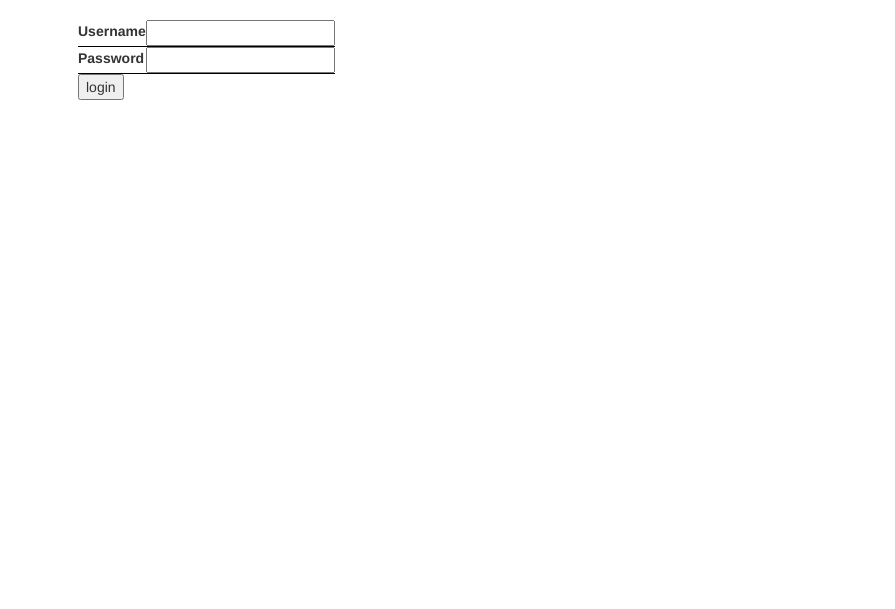
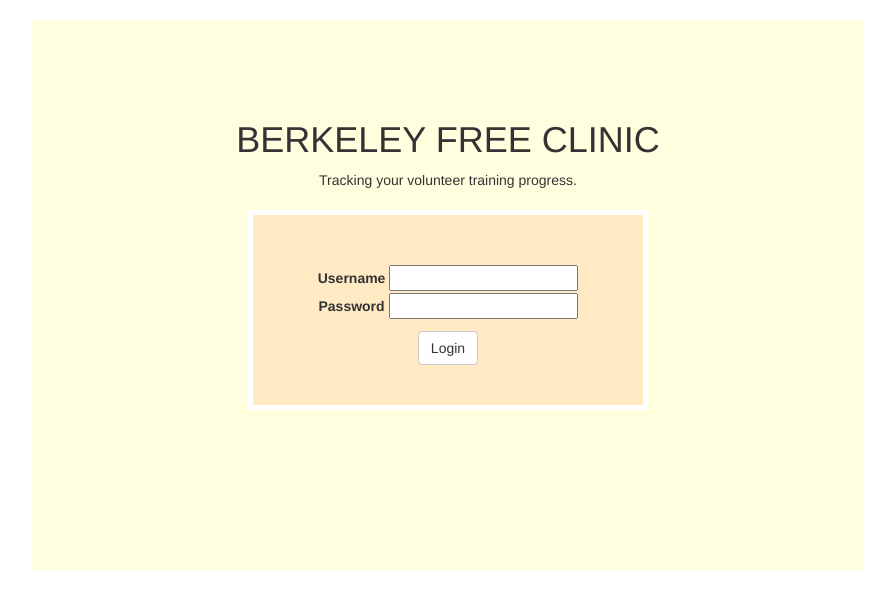
Before and after one commit to wdfn/bfc-volunteer-trainer, a Django app: template freeclinic/trainingtracker/templates/bfctraining/login.html in a window 1280 px wide. Shown: the top 609 px of the page, without its empty margins (192-1087 px from the left). Run offline with Django 3.2, Linux system fonts and the light colour scheme; the template is opened without the code that fills it, so the values that code supplies are empty, except form fields; tables that the repository leaves empty hold one stand-in row (values such as "Sample post"); form fields are guessed from the names that the template uses; some libraries are stand-ins or nearby versions.

Commit message:
login redirects to home page and looks better

```diff
--- a/freeclinic/freeclinic/settings.py
+++ b/freeclinic/freeclinic/settings.py
@@ -91,3 +91,4 @@ STATIC_URL = '/trainingtracker/static/'
 # Login URL
 
 LOGIN_URL = '/login'
+#LOGIN_REDIRECT_URL = '/index'
--- a/freeclinic/trainingtracker/static/css/styles.css
+++ b/freeclinic/trainingtracker/static/css/styles.css
@@ -5,11 +5,48 @@ th {
 }
 
 td {
-	border-bottom: 1px solid black;
+	border-bottom: none;
 }
 
+/*login page css */
+#login_page_wrapper{
+    background-color: rgb(255, 255, 223);
+    padding: 80px;
+    width: 65%;
+    height: 550px;
+    margin-top: 20px;
+    margin-bottom: 20px;
+}
+
+#loginbox {
+	background: rgb(255, 234, 196);
+	width: 400px;
+	height: 200px;
+	padding: 50px;
+	border: solid white 5px;
+}
+
+#bfc_title {
+	margin: 20px;
+}
+
+#login_button{
+	margin: 10px;
+}
+
+.decorative_line{
+	height:2px;
+}
+
+/*other css*/
 #courses tr:hover td{
 	background-color: #FFFF66;
+}
+
+.centered{
+	text-align: center;
+	margin-left: auto;
+	margin-right: auto;
 }
 
 .green {
--- a/freeclinic/trainingtracker/templates/bfctraining/base.html
+++ b/freeclinic/trainingtracker/templates/bfctraining/base.html
@@ -15,8 +15,9 @@
 </head>
 
 <body>
-	<div id = "wrapper">
-		{% block sidebar %}
+
+	{% block sidebar %}
+        <div id = "wrapper">
 		<div id="sidebar-wrapper">
             <ul class="sidebar-nav">
             	<li class="close-button">
@@ -47,8 +48,9 @@
         	}
     	});
     	</script>
-		{% endblock %}
 		<div id = "page-content-wrapper">
+    {% endblock %}
+
 		{% block content %}
 		{% endblock %}
 		</div>
--- a/freeclinic/trainingtracker/templates/bfctraining/login.html
+++ b/freeclinic/trainingtracker/templates/bfctraining/login.html
@@ -3,25 +3,34 @@
 {% block sidebar %} {% endblock %}
 {% block content %}
 
+<div id="login_page_wrapper" class="centered">
+
+	<div id="bfc_title">
+		<h1> BERKELEY FREE CLINIC </h1>
+		<p>Tracking your volunteer training progress.</p>
+	</div>
+
 	{% if form.errors %}
 	<p>Your username and password didn't match. Please try again.</p>
 	{% endif %}
 
+	<div id="loginbox" class="centered">
 		<form method="post" action="{% url 'django.contrib.auth.views.login' %}">
 			{% csrf_token %}
-<table>
-<tr>
-    <td>{{ form.username.label_tag }}</td>
-    <td>{{ form.username }}</td>
-</tr>
-<tr>
-    <td>{{ form.password.label_tag }}</td>
-    <td>{{ form.password }}</td>
-</tr>
-</table>
 
-<input type="submit" value="login" />
-<input type="hidden" name="next" value="{{ next }}" />
+				<div>
+					{{ form.username.label_tag }}
+					{{ form.username }}
+				</div>
+				<div>
+					{{ form.password.label_tag }}
+					{{ form.password }}
+				</div>
+
+			<button type="submit" value="login" class="btn btn-default" id="login_button" />Login</button>
+			<input type="hidden" name="next" value="/index" />
 		</form>
+	</div>
 
+</div>
 {% endblock %}
--- a/freeclinic/trainingtracker/urls.py
+++ b/freeclinic/trainingtracker/urls.py
@@ -4,6 +4,7 @@ from django.contrib.auth import views as auth_views
 
 urlpatterns = patterns('',
     url(r'^$', views.index, name='index'),
+    url(r'^index/$', views.index, name='index'),
     url(r'^course/(?P<course_identifier>\d+)$', views.course, name='course'),
     url(r'^settings/$', views.settings, name='settings'),
     url(r'^nosectionfound/$', views.noSectionFound, name='nosectionfound'),
```
Lines whose indentation alone changed are shown as unchanged.
